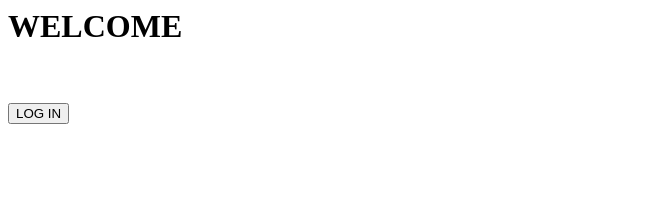
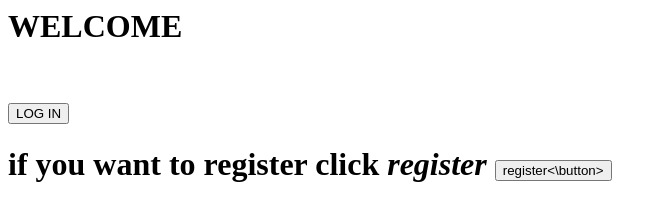
Before and after one commit to fm8dt6w7m8-ctrl/muj-projekt-, a plain HTML site: page index.html in a window 1280 px wide. Shown: the whole page, without its empty margins (0-667 px from the left). Drawn offline with Linux system fonts and the light colour scheme.

Commit message:
Update index.html

```diff
--- a/index.html
+++ b/index.html
@@ -1,3 +1,6 @@
 <h1>WELCOME<h1/>
 <br>
 <button>LOG IN</button>
+<br>
+<h1>if you want to register click <em>register</em>
+<button>register<\button>
```
